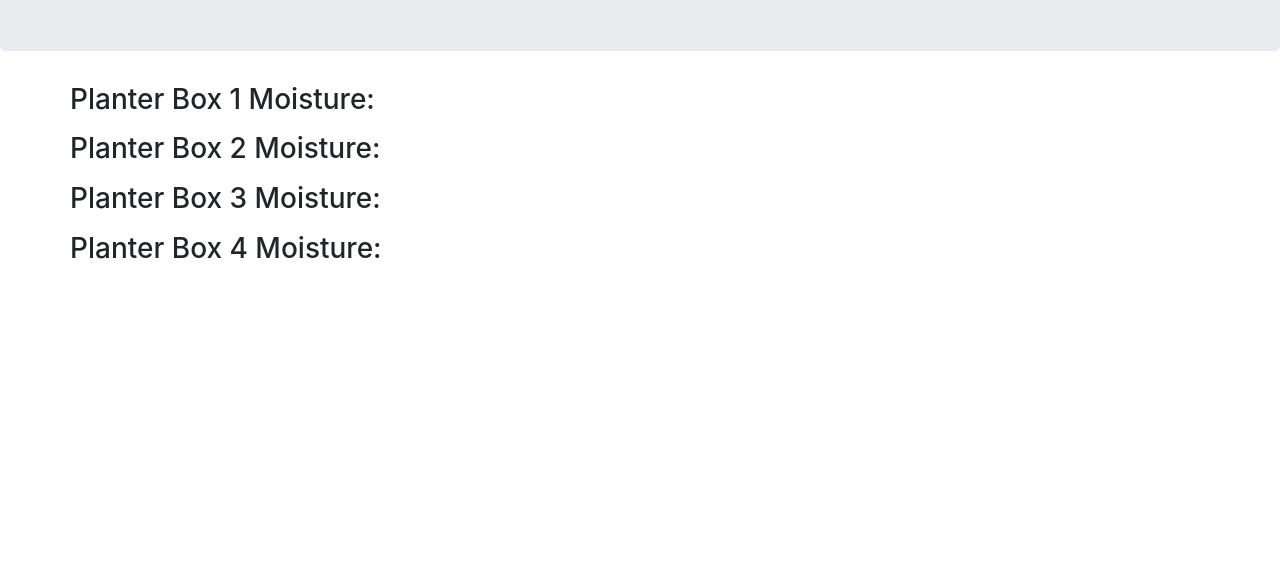
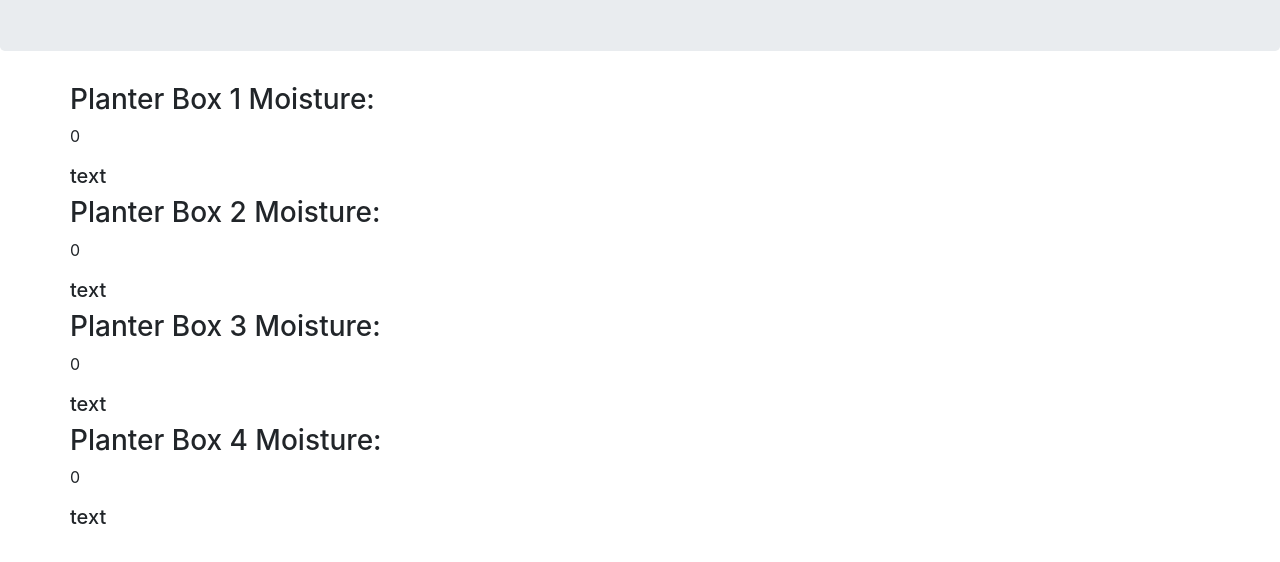
Before and after one commit to johnengelo/irrigation-cpf, a plain HTML site: page MainPage/index.html in a window 1280 px wide. Shown: the part 170-732 px from the top of the page. Drawn offline with nearby package versions, Linux system fonts and the light colour scheme.

Commit message:
Update index.html

```diff
--- a/MainPage/index.html
+++ b/MainPage/index.html
@@ -76,9 +76,11 @@
                               Planter Box 1 Moisture:
                           </h3>
                           <p class="sensor-data" id="_moisturedata1">
+				  0
                               <!-- [Sensor data from planter 1 goes here...] -->
                           </p>
                           <h5 class="sensor-text" id="_moisturedatatext1">
+				  text
                               <!-- [Sensor Text Counterpart Value] -->
                           </h5>
                       </div>
@@ -87,9 +89,11 @@
                               Planter Box 2 Moisture:
                           </h3>
                           <p class="sensor-data" id="_moisturedata2">
+				  0
                               <!-- [Sensor data from planter 2 goes here...] -->
                           </p>
                           <h5 class="sensor-text" id="_moisturedatatext2">
+				  text
                               <!-- [Sensor Text Counterpart Value] -->
                           </h5>
                       </div>
@@ -98,9 +102,11 @@
                               Planter Box 3 Moisture:
                           </h3>
                           <p class="sensor-data" id="_moisturedata3">
+				  0
                               <!-- [Sensor data from planter 3 goes here...] -->
                           </p>
                           <h5 class="sensor-text" id="_moisturedatatext3">
+				  text
                               <!-- [Sensor Text Counterpart Value] -->
                           </h5>
                       </div>
@@ -109,9 +115,11 @@
                               Planter Box 4 Moisture:
                           </h3>
                           <p class="sensor-data" id="_moisturedata4">
+				  0
                               <!-- [Sensor data from planter 4 goes here...] -->
                           </p>
                           <h5 class="sensor-text" id="_moisturedatatext4">
+				  text
                               <!-- [Sensor Text Counterpart Value] -->
                           </h5>
                       </div>
```
